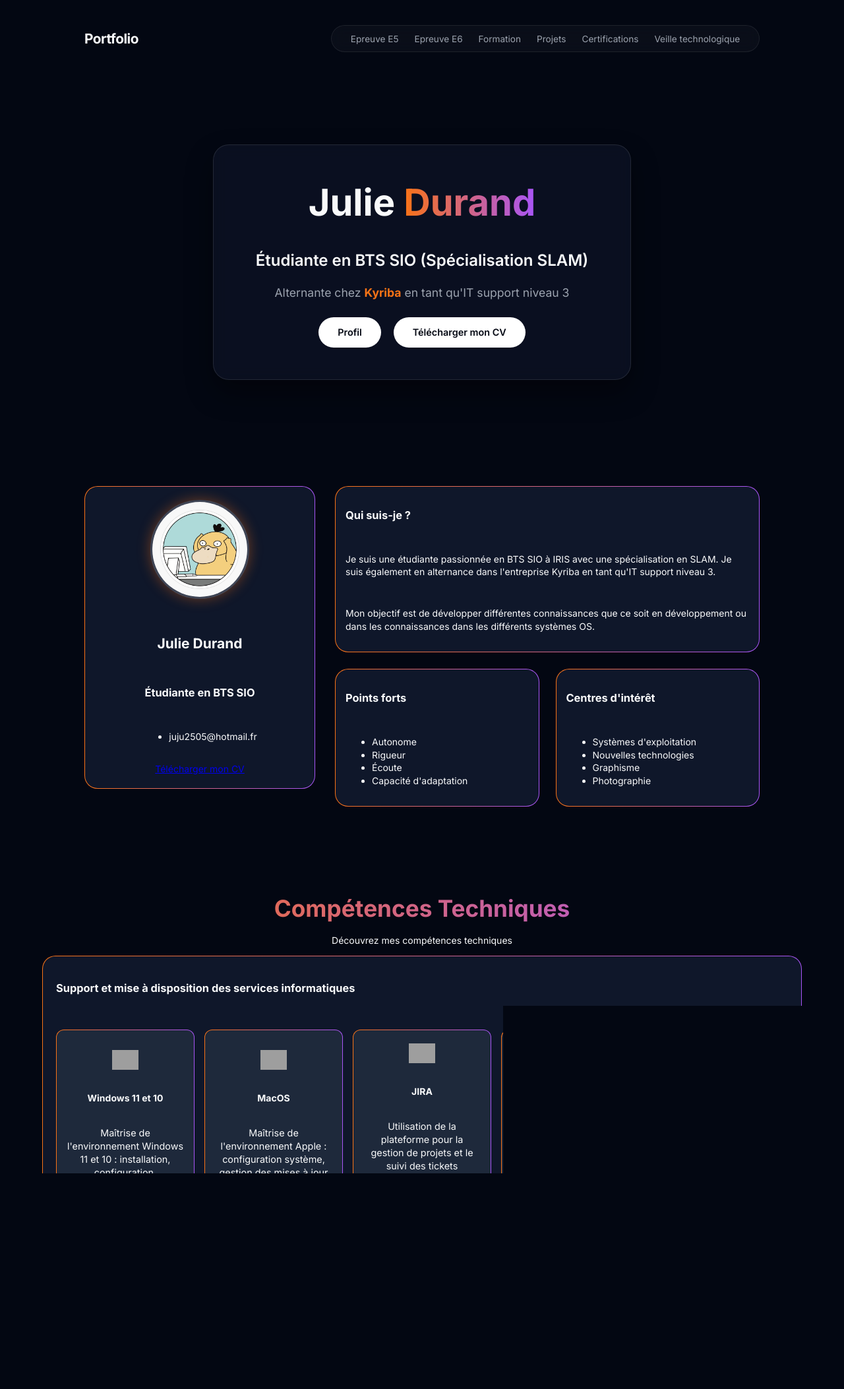
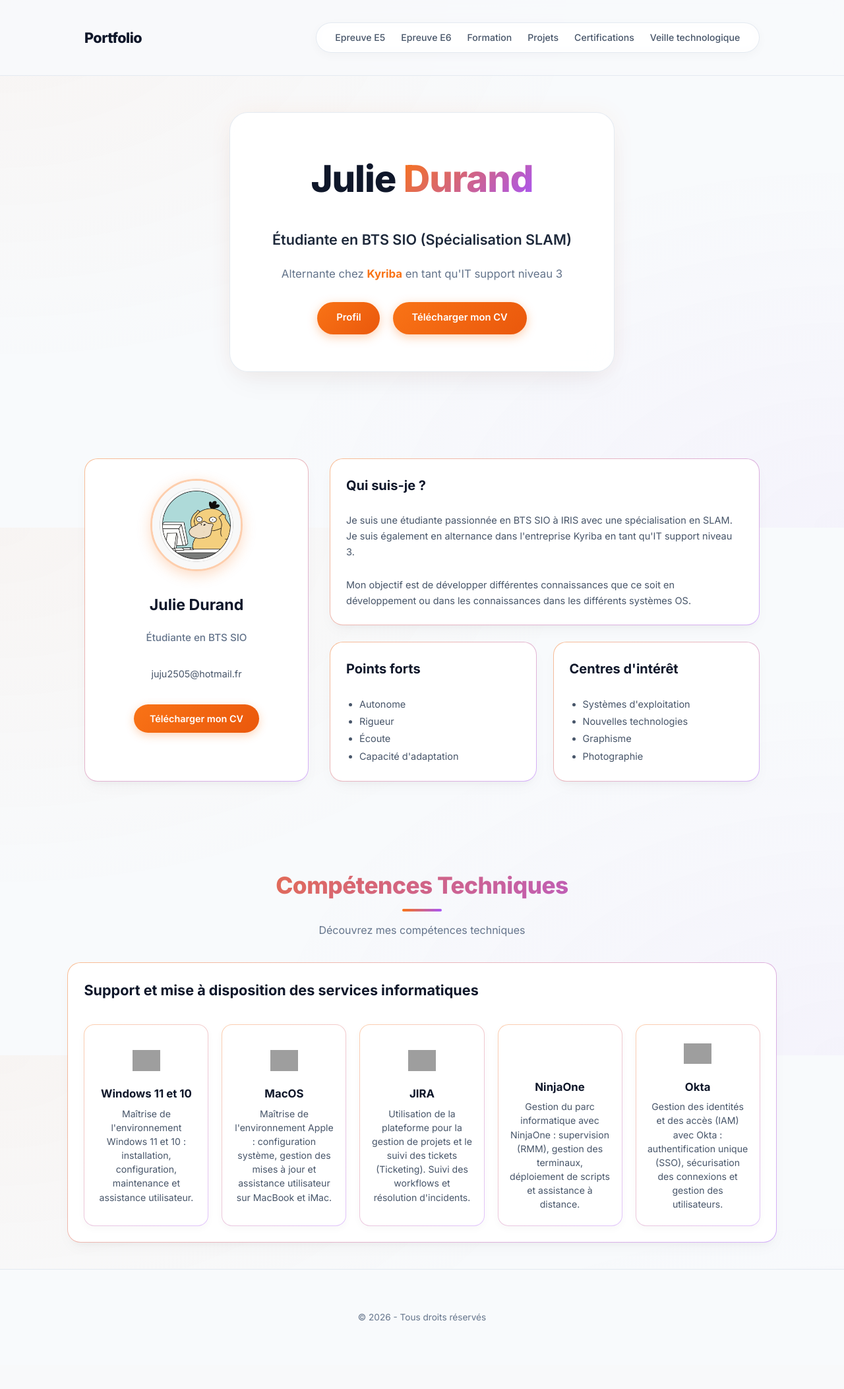
Before and after one commit to Juu2505/test-portfolio, a PHP site: page / in a window 1280 px wide. Shown: the whole page at 66% size. After the commit the page ends 2003 px from the top, so only its background shows below. Run offline with PHP 8.4, Linux system fonts and the light colour scheme; grey boxes are pictures that could not be loaded.

Commit message:
Refonte du design en thème clair épuré avec conservation des cards et effets néon/hover

```diff
--- a/css/style.css
+++ b/css/style.css
@@ -1,33 +1,53 @@
 /* ==========================================================================
-   1. VARIABLES & RESET
+   1. VARIABLES & RESET (Thème Clair Épuré & Moderne)
    ==========================================================================
 */
 
-@import url('https://fonts.googleapis.com/css2?family=Inter:wght@300;400;600;700&display=swap');
+@import url('https://fonts.googleapis.com/css2?family=Inter:wght@300;400;500;600;700;800&display=swap');
+
+:root {
+    --bg-main: #f8fafc;        /* Fond clair Slate 50 */
+    --bg-card: #ffffff;        /* Cartes blanches épurées */
+    --text-main: #0f172a;      /* Texte sombre très lisible */
+    --text-muted: #64748b;     /* Texte secondaire gris doux */
+    --text-sub: #475569;       /* Texte de paragraphe */
+    --color-orange: #f97316;   /* Orange signature */
+    --color-purple: #a855f7;   /* Violet signature */
+    --border-light: rgba(226, 232, 240, 0.9);
+}
 
 * {
     box-sizing: border-box;
 }
 
 body {
-    background-color: #030712; /* Noir profond Fernandes */
-    font-family: 'Aptos', 'Inter', sans-serif;
-    color: #f9fafb;
+    background-color: var(--bg-main);
+    background-image:
+        radial-gradient(at 0% 0%, rgba(249, 115, 22, 0.04) 0px, transparent 50%),
+        radial-gradient(at 100% 100%, rgba(168, 85, 247, 0.04) 0px, transparent 50%);
+    background-attachment: fixed;
+    font-family: 'Aptos', 'Inter', -apple-system, BlinkMacSystemFont, sans-serif;
+    color: var(--text-main);
     margin: 0;
     padding: 0;
-    line-height: 1.4;
+    line-height: 1.6;
     overflow-x: hidden;
-    font-size: 14px; /* Réduction globale de la police */
+    font-size: 14.5px;
 }
 
 /* ==========================================================================
-   2. NAVIGATION (Capsule Menu)
+   2. NAVIGATION (Menu Capsule Moderne & Épuré)
    ==========================================================================
 */
 
 header {
-    padding: 1.5rem 10%;
-    background-color: #030712;
+    padding: 1.2rem 10%;
+    background: rgba(248, 250, 252, 0.85);
+    backdrop-filter: blur(14px);
+    position: sticky;
+    top: 0;
+    z-index: 100;
+    border-bottom: 1px solid var(--border-light);
 }
 
 nav {
@@ -37,36 +57,43 @@ nav {
 }
 
 .logo {
-    font-weight: 700;
-    font-size: 1.3rem;
+    font-weight: 800;
+    font-size: 1.35rem;
     letter-spacing: -0.5px;
+    color: var(--text-main);
+}
+
+.logo a {
+    color: inherit;
+    text-decoration: none;
 }
 
 .menu {
     display: flex;
     list-style: none;
     gap: 1.5rem;
-    background: rgba(255, 255, 255, 0.03);
-    padding: 0.6rem 1.8rem;
+    background: rgba(255, 255, 255, 0.95);
+    padding: 0.65rem 1.8rem;
     border-radius: 50px;
-    border: 1px solid rgba(255, 255, 255, 0.08);
-    backdrop-filter: blur(10px); /* Effet flou sous le menu */
+    border: 1px solid var(--border-light);
+    box-shadow: 0 4px 15px rgba(0, 0, 0, 0.03);
+    backdrop-filter: blur(10px);
 }
 
 .menu a {
     text-decoration: none;
-    color: #9ca3af;
-    font-size: 0.85rem;
+    color: #475569;
+    font-size: 0.88rem;
     font-weight: 500;
-    transition: color 0.3s ease;
+    transition: color 0.25s ease;
 }
 
 .menu a:hover {
-    color: #f97316; /* Orange au survol */
+    color: var(--color-orange);
 }
 
 /* ==========================================================================
-   3. HERO SECTION (Présentation)
+   3. HERO SECTION (Présentation Épurée)
    ==========================================================================
 */
 
@@ -76,74 +103,57 @@ nav {
     align-items: center;
     justify-content: center;
     text-align: center;
-    min-height: 70vh;
-    padding: 0 10%;
-    background: transparent; /* Force la suppression du dégradé */
-}
-
-.hero .profile-img {
-    width: 150px;
-    height: 150px;
-    border-radius: 50%;
-    /* On enlève background-image, size et position car l'image est dans le HTML */
-    box-shadow: 0 0 20px rgba(249, 115, 22, 0.3);
-    border: 3px solid rgba(255, 255, 255, 0.1);
-    margin-bottom: 2rem;
-    overflow: hidden; /* INDISPENSABLE : coupe ce qui dépasse du cercle */
-    display: flex;
-    justify-content: center;
-    align-items: center;
-}
-
-.hero .profile-img img {
-    width: 100%;
-    height: 100%;
-    object-fit: cover; /* Recadre l'image proprement sans la déformer */
-}
-
-.hero h1 {
-    font-size: 3.5rem;
-    margin: 0 0 0.5rem 0; /* Espacement réduit */
-    font-weight: 800;
-}
-
-.hero h1 span {
-    background: linear-gradient(to right, #f97316, #a855f7);
-    -webkit-background-clip: text;
-    background-clip: text;
-    -webkit-text-fill-color: transparent;
+    min-height: 65vh;
+    padding: 3rem 10% 4rem;
+    background: transparent;
 }
 
 .hero-content {
     display: flex;
     flex-direction: column;
     align-items: center;
-    background: rgba(15, 23, 42, 0.6);
-    backdrop-filter: blur(10px);
-    padding: 3rem 4rem;
-    border-radius: 24px;
-    border: 1px solid rgba(255, 255, 255, 0.1);
-    box-shadow: 0 20px 40px rgba(0, 0, 0, 0.4);
+    background: rgba(255, 255, 255, 0.9);
+    backdrop-filter: blur(16px);
+    padding: 3.5rem 4rem;
+    border-radius: 28px;
+    border: 1px solid var(--border-light);
+    box-shadow: 0 20px 45px -10px rgba(0, 0, 0, 0.06), 0 0 35px rgba(249, 115, 22, 0.06);
+}
+
+.hero h1 {
+    font-size: 3.5rem;
+    margin: 0 0 0.5rem 0;
+    font-weight: 800;
+    color: var(--text-main);
+    letter-spacing: -1px;
+}
+
+.hero h1 span {
+    background: linear-gradient(135deg, var(--color-orange), var(--color-purple));
+    -webkit-background-clip: text;
+    background-clip: text;
+    -webkit-text-fill-color: transparent;
 }
 
 .hero-subtitle {
-    font-size: 1.5rem;
-    color: #f9fafb;
-    margin-bottom: 0.2rem; /* Espacement réduit */
+    font-size: 1.35rem;
+    color: #1e293b;
+    margin-bottom: 0.3rem;
     font-weight: 600;
 }
 
 .hero-desc {
-    color: #9ca3af;
-    margin-bottom: 1.5rem; /* Espacement réduit */
-    font-size: 1.1rem;
+    color: var(--text-muted);
+    margin-bottom: 1.8rem;
+    font-size: 1.05rem;
 }
 
 .hero-desc strong {
-    color: #f97316;
+    color: var(--color-orange);
 }
+
 /* ==========================================================================
-   4. BOUTONS
+   4. BOUTONS STYLISÉS
    ==========================================================================
 */
 
@@ -157,154 +167,287 @@ nav {
     border-radius: 50px;
     text-decoration: none;
     font-weight: 600;
-    font-size: 0.9rem;
+    font-size: 0.92rem;
     transition: all 0.3s ease;
+    display: inline-flex;
+    align-items: center;
+    justify-content: center;
 }
 
 .btn-primary {
-    background: white;
-    color: #030712;
+    background: linear-gradient(135deg, var(--color-orange), #ea580c);
+    color: #ffffff;
+    box-shadow: 0 4px 15px rgba(249, 115, 22, 0.35);
+}
+
+.btn-primary:hover {
+    transform: translateY(-2px);
+    box-shadow: 0 8px 22px rgba(249, 115, 22, 0.45);
+    color: #ffffff;
 }
 
 .btn-secondary {
-    background: #1f2937;
-    color: white;
-    border: 1px solid rgba(255, 255, 255, 0.1);
+    background: #ffffff;
+    color: #1e293b;
+    border: 1px solid #cbd5e1;
+    box-shadow: 0 2px 8px rgba(0, 0, 0, 0.04);
 }
 
-.btn-primary:hover, .btn-secondary:hover {
-    transform: translateY(-3px);
-    box-shadow: 0 10px 20px rgba(0, 0, 0, 0.4);
+.btn-secondary:hover {
+    transform: translateY(-2px);
+    border-color: var(--color-orange);
+    color: var(--color-orange);
+    box-shadow: 0 6px 16px rgba(0, 0, 0, 0.08);
 }
 
 /* ==========================================================================
-   5. SECTION À PROPOS (Néon Cards)
+   5. SECTION À PROPOS (Cartes Néon Dégradées sur Fond Clair)
    ==========================================================================
 */
 
 .about-section {
-    padding: 40px 10%; /* Réduit pour éviter le gros trou blanc */
+    padding: 40px 10%;
     background-color: transparent;
 }
 
 .container-apropo {
     display: grid;
-    grid-template-columns: 1fr 2fr;
-    gap: 40px;
-    align-items: start;
+    grid-template-columns: 340px 1fr;
+    gap: 32px;
+    padding: 20px 0;
 }
 
-/* Style commun pour toutes les cartes Néon */
+/* Style commun pour toutes les cartes néon avec bordure dégradée */
 .profile-card, .about-box, .info-box, .main-card {
-    background-color: #0f172a;
+    background: linear-gradient(#ffffff, #ffffff) padding-box,
+                linear-gradient(135deg, rgba(249, 115, 22, 0.45), rgba(168, 85, 247, 0.45)) border-box;
+    border: 1px solid transparent;
     border-radius: 20px;
-    position: relative;
-    border: 1px solid transparent;
-    background: linear-gradient(#0f172a, #0f172a) padding-box,
-                linear-gradient(to right, #f97316, #a855f7) border-box;
-    transition: transform 0.3s ease, box-shadow 0.3s ease;
-    /* ... tes autres propriétés (background, border, etc.) ... */
-    padding: 20px; /* Réduit encore plus pour des cartes moins grandes */
+    box-shadow: 0 10px 25px -5px rgba(0, 0, 0, 0.04), 0 8px 10px -6px rgba(0, 0, 0, 0.03);
+    transition: transform 0.35s ease, box-shadow 0.35s ease, border-color 0.35s ease;
+    padding: 24px;
     display: flex;
     flex-direction: column;
-    gap: 15px; /* Réduit l'espace */
+    gap: 15px;
+    position: relative;
 }
 
-.profile-card:hover, .about-box:hover, .info-box:hover {
+.profile-card:hover, .about-box:hover, .info-box:hover, .main-card:hover {
     transform: translateY(-5px);
-    box-shadow: 0 0 25px rgba(249, 115, 22, 0.15), 0 0 25px rgba(168, 85, 247, 0.15);
+    box-shadow: 0 20px 35px -5px rgba(249, 115, 22, 0.15), 0 10px 25px -5px rgba(168, 85, 247, 0.15);
+    background: linear-gradient(#ffffff, #ffffff) padding-box,
+                linear-gradient(135deg, var(--color-orange), var(--color-purple)) border-box;
 }
 
 /* Détails internes À Propos */
-.profile-card { padding: 20px 15px; text-align: center; }
-.about-box, .info-box { padding: 15px; }
+.profile-card {
+    padding: 30px 20px;
+    text-align: center;
+    align-items: center;
+}
 
-.stat-grid {
+.profile-img, .profile-image-container, .profile-frame {
+    width: 140px !important;
+    height: 140px !important;
+    border-radius: 50% !important;
+    overflow: hidden !important;
+    display: flex !important;
+    justify-content: center;
+    align-items: center;
+    border: 3px solid rgba(249, 115, 22, 0.35);
+    box-shadow: 0 6px 20px rgba(249, 115, 22, 0.25);
+    margin: 0 auto 18px;
+}
+
+.profile-img img, .profile-image-container img, .profile-frame img, .profile-photo {
+    width: 100% !important;
+    height: 100% !important;
+    object-fit: cover !important;
+    display: block;
+}
+
+.profile-card h2 {
+    color: var(--text-main);
+    font-size: 1.45rem;
+    margin: 0 0 4px;
+    font-weight: 700;
+}
+
+.profile-card h3 {
+    color: var(--text-muted);
+    font-size: 0.95rem;
+    font-weight: 500;
+    margin: 0 0 16px;
+}
+
+.contact-list {
+    list-style: none;
+    padding: 0;
+    margin: 0 0 20px;
+    color: var(--text-sub);
+    font-size: 0.9rem;
+}
+
+.btn-cv {
+    display: inline-flex;
+    align-items: center;
+    justify-content: center;
+    gap: 8px;
+    padding: 10px 24px;
+    background: linear-gradient(135deg, var(--color-orange), #ea580c);
+    color: #fff;
+    font-weight: 600;
+    font-size: 0.9rem;
+    border-radius: 25px;
+    text-decoration: none;
+    transition: all 0.3s ease;
+    box-shadow: 0 4px 14px rgba(249, 115, 22, 0.3);
+}
+
+.btn-cv:hover {
+    transform: translateY(-2px);
+    box-shadow: 0 8px 20px rgba(249, 115, 22, 0.42);
+    color: #fff;
+}
+
+.column-right {
+    display: flex;
+    flex-direction: column;
+    gap: 25px;
+}
+
+.about-box, .info-box {
+    text-align: left;
+}
+
+.about-box h3, .info-box h3 {
+    color: var(--text-main);
+    font-size: 1.25rem;
+    font-weight: 700;
+    margin: 0 0 10px;
+}
+
+.about-box p {
+    color: var(--text-sub);
+    line-height: 1.65;
+    margin: 0 0 12px;
+}
+
+.about-box p:last-child {
+    margin-bottom: 0;
+}
+
+.info-subgrid {
     display: grid;
     grid-template-columns: 1fr 1fr;
-    gap: 15px;
-    margin: 20px 0;
+    gap: 25px;
 }
 
-.stat-box {
-    background: rgba(255, 255, 255, 0.03);
-    padding: 15px;
-    border-radius: 15px;
-}
-
-.stat-number {
-    font-size: 1.5rem;
-    font-weight: 700;
-    color: #f97316;
+.info-box ul {
+    margin: 0;
+    padding-left: 20px;
+    color: var(--text-sub);
+    line-height: 1.8;
 }
 
 /* ==========================================================================
-   6. SECTION COMPÉTENCES
+   6. SECTION COMPÉTENCES TECHNIQUES
    ==========================================================================
 */
 
 .skills-section {
-    padding: 40px 5%; /* Réduit pour l'espacement */
+    padding: 40px 8%;
     text-align: center;
 }
 
 .section-title {
-    font-size: 2.2rem; /* Réduction de la taille de la police */
+    font-size: 2.2rem;
     font-weight: 800;
-    background: linear-gradient(to right, #f97316, #a855f7);
+    background: linear-gradient(135deg, var(--color-orange), var(--color-purple));
     -webkit-background-clip: text;
     background-clip: text;
     -webkit-text-fill-color: transparent;
-    margin-bottom: 10px;
+    margin-bottom: 8px;
+    letter-spacing: -0.5px;
+}
+
+.underline-gradient {
+    width: 60px;
+    height: 4px;
+    background: linear-gradient(to right, var(--color-orange), var(--color-purple));
+    margin: 0 auto 14px;
+    border-radius: 2px;
+}
+
+.section-subtitle {
+    color: var(--text-muted);
+    font-size: 1rem;
+    margin-bottom: 35px;
+}
+
+.card-header {
+    display: flex;
+    align-items: center;
+    gap: 15px;
+    margin-bottom: 20px;
+}
+
+.card-header h3 {
+    margin: 0;
+    color: var(--text-main);
+    font-size: 1.35rem;
+    font-weight: 700;
 }
 
 .skills-grid {
     display: grid;
-    grid-template-columns: repeat(5, 1fr);
-    gap: 15px; /* Espace réduit */
+    grid-template-columns: repeat(auto-fit, minmax(180px, 1fr));
+    gap: 20px;
     width: 100%;
 }
 
 .skill-item {
-    background: linear-gradient(#1e293b, #1e293b) padding-box,
-                linear-gradient(to right, #f97316, #a855f7) border-box;
+    background: linear-gradient(#ffffff, #ffffff) padding-box,
+                linear-gradient(135deg, rgba(249, 115, 22, 0.35), rgba(168, 85, 247, 0.35)) border-box;
     border: 1px solid transparent;
-    border-radius: 12px;
-    padding: 15px; /* Réduit pour des cartes plus petites */
+    border-radius: 16px;
+    padding: 22px 16px;
     transition: all 0.3s ease;
     display: flex;
     flex-direction: column;
     align-items: center;
     justify-content: center;
     text-align: center;
+    box-shadow: 0 4px 12px rgba(0, 0, 0, 0.03);
+}
+
+.skill-item h4 {
+    color: var(--text-main);
+    font-size: 1.05rem;
+    margin: 10px 0 6px;
+    font-weight: 700;
 }
 
 .skill-item p {
-    font-size: 0.9rem; /* Description plus petite pour que ça rentre */
-    line-height: 1.4;
+    font-size: 0.88rem;
+    color: var(--text-sub);
+    line-height: 1.5;
+    margin: 0;
 }
 
-/* Taille des icônes dans les compétences */
 .skill-icon {
-    width: 40px !important;
-    height: 40px !important;
-    max-width: 40px !important;
-    max-height: 40px !important;
-    object-fit: contain;
-    margin-bottom: 5px;
-}
-
-.skill-item img {
-    width: 40px !important;
-    height: 40px !important;
-    max-width: 40px !important;
-    max-height: 40px !important;
+    width: 42px !important;
+    height: 42px !important;
+    max-width: 42px !important;
+    max-height: 42px !important;
     object-fit: contain;
 }
 
 .skill-item:hover {
-    transform: scale(1.03);
-    box-shadow: 0 0 20px rgba(168, 85, 247, 0.2);
+    transform: translateY(-5px);
+    box-shadow: 0 14px 28px rgba(249, 115, 22, 0.12), 0 0 15px rgba(168, 85, 247, 0.12);
+    background: linear-gradient(#ffffff, #ffffff) padding-box,
+                linear-gradient(135deg, var(--color-orange), var(--color-purple)) border-box;
 }
 
 /* ==========================================================================
@@ -313,71 +456,32 @@ nav {
 */
 
 footer {
-    padding: 4rem;
+    padding: 3rem;
     text-align: center;
-    color: #4b5563;
+    color: var(--text-muted);
     font-size: 0.85rem;
-    border-top: 1px solid rgba(255, 255, 255, 0.05);
+    border-top: 1px solid var(--border-light);
+    background: var(--bg-main);
 }
 
 @media (max-width: 900px) {
-    .container-apropo { grid-template-columns: 1fr; }
-    .hero h1 { font-size: 2.5rem; }
+    .container-apropo {
+        grid-template-columns: 1fr;
     }
-
-.card-header {
-    display: flex;
-    align-items: center; /* Aligne l'icône et le titre verticalement */
-    gap: 15px;
-    margin-bottom: 20px;
+    .info-subgrid {
+        grid-template-columns: 1fr;
     }
-
-/* Conteneur principal : Profil à gauche (350px), Infos à droite (le reste) */
-.container-apropo {
-    display: grid;
-    grid-template-columns: 350px 1fr;
-    gap: 30px;
-    padding: 20px 0;
+    .hero h1 {
+        font-size: 2.5rem;
     }
-
-/* La colonne de droite empile le gros bloc et la petite grille */
-.column-right {
-    display: flex;
-    flex-direction: column;
-    gap: 25px;
+    .hero-content {
+        padding: 2rem;
     }
-
-/* La petite grille pour mettre Points forts et Intérêts côte à côte */
-.info-subgrid {
-    display: grid;
-    grid-template-columns: 1fr 1fr; /* 50% / 50% */
-    gap: 25px;
+    header {
+        padding: 1rem 5%;
     }
-
-/* On s'assure que les cartes de profil ne sont pas vides */
-.profile-card {
-    min-height: auto; /* Supprime la grande taille minimale fixe */
-    display: flex;
-    flex-direction: column;
-    align-items: center;
+    .menu {
+        gap: 0.8rem;
+        padding: 0.5rem 1rem;
     }
-
-.profile-img, .profile-image-container, .profile-frame {
-    width: 150px !important;
-    height: 150px !important;
-    border-radius: 50% !important;
-    overflow: hidden !important; /* On force la découpe du cercle */
-    display: flex !important;
-    justify-content: center;
-    align-items: center;
-    border: 3px solid rgba(255, 255, 255, 0.2);
-    box-shadow: 0 0 20px rgba(249, 115, 22, 0.4);
-    margin: 0 auto 20px;
 }
-
-.profile-img img, .profile-image-container img, .profile-frame img, .profile-photo {
-    width: 100% !important;
-    height: 100% !important;
-    object-fit: cover !important; /* Recadrage intelligent sans déformer */
-    display: block;
-}
--- a/epreuve-e6.html
+++ b/epreuve-e6.html
@@ -34,13 +34,13 @@
                         <h3>Cybersécurité & Veille Technologique</h3>
                     </div>
 
-                    <p style="color: #9ca3af; line-height: 1.8; margin-top: 15px;">
+                    <p style="color: var(--text-sub); line-height: 1.8; margin-top: 15px;">
                         Cette page est dédiée à l'épreuve E6. Vous pouvez y présenter votre **Tableau de synthèse**, vos certifications (comme le MOOC de l'ANSSI) ainsi que les démarches de cybersécurité mises en place durant vos stages ou votre alternance.
                     </p>
 
                     <div style="margin-top: 30px;">
-                        <h4 style="color: #fff; margin-bottom: 10px;">Éléments à intégrer :</h4>
-                        <ul style="color: #9ca3af; padding-left: 20px;">
+                        <h4 style="color: var(--text-main); margin-bottom: 10px; font-weight: 700;">Éléments à intégrer :</h4>
+                        <ul style="color: var(--text-sub); padding-left: 20px; line-height: 1.8;">
                             <li>• Tableau de synthèse des compétences</li>
                             <li>• Documentation sur la RGPD</li>
                             <li>• Analyse éthique des solutions informatiques</li>
```
Also changed, not shown: epreuve-e5.html (+90 -74 lines), veille-technologique.html (+5 -5 lines). Lines whose indentation alone changed are shown as unchanged.
